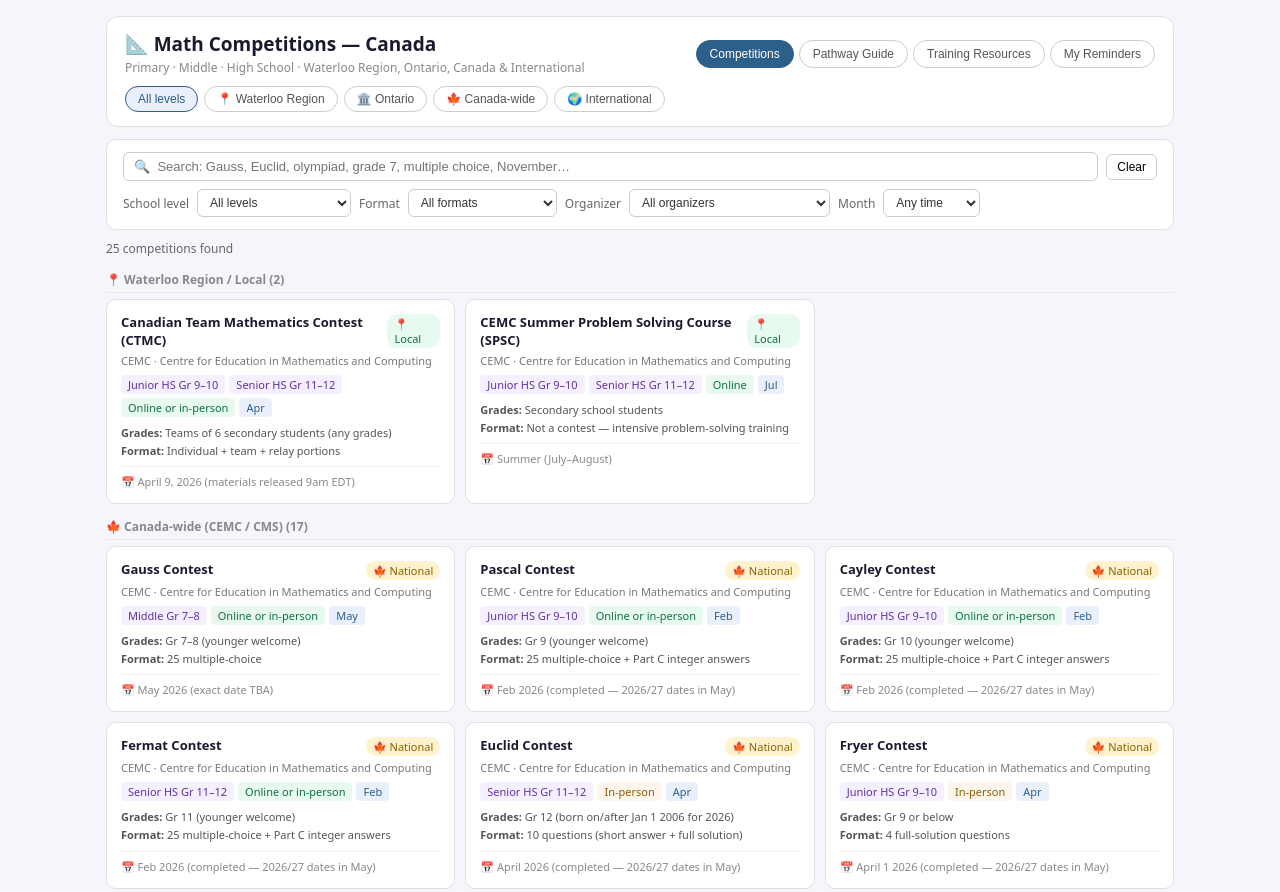
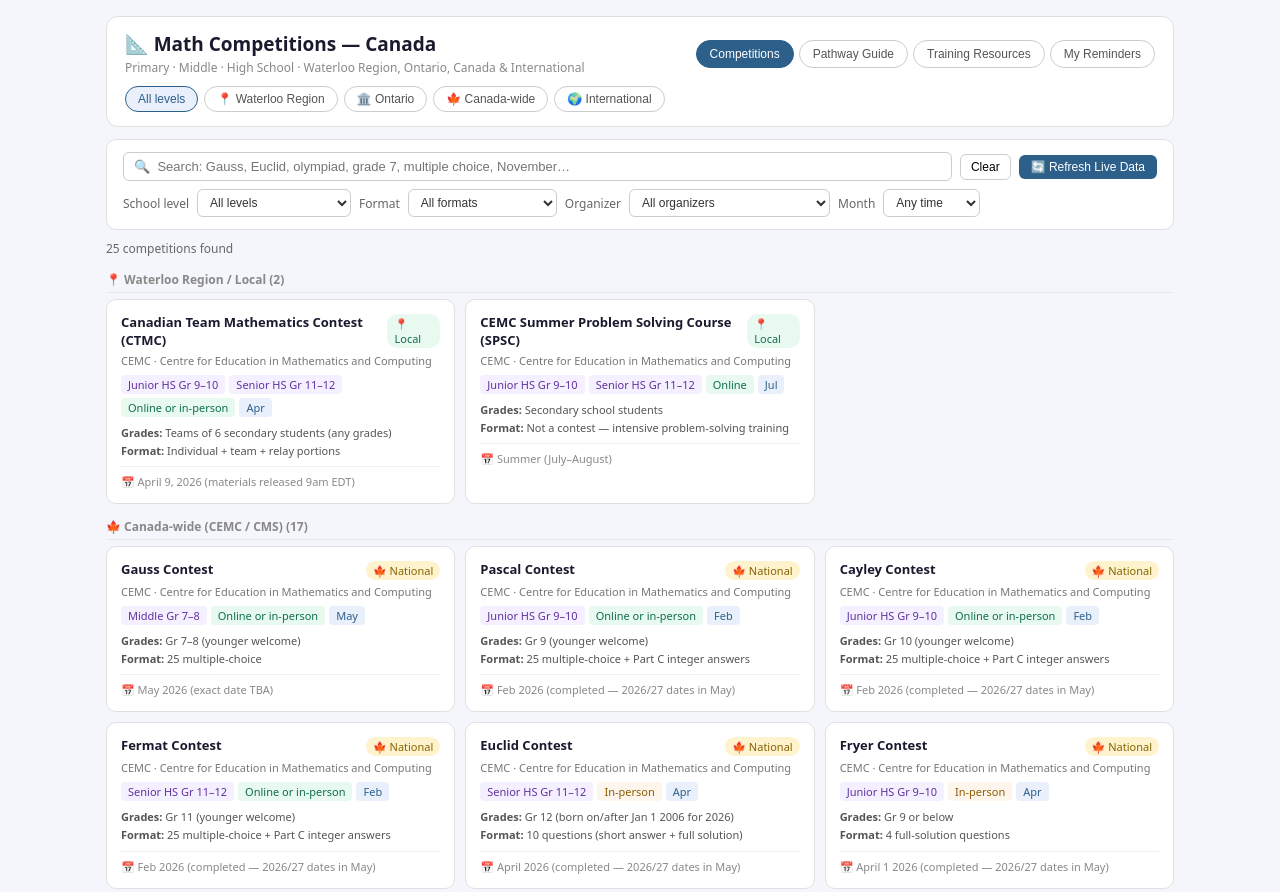
Before and after one commit to lilyqin2025-cpu/camp, a plain HTML site: page math.html in a window 1280 px wide. Shown: the top 892 px of the page. Drawn offline with Linux system fonts and the light colour scheme.

Commit message:
Update math.html

```diff
--- a/math.html
+++ b/math.html
@@ -108,7 +108,9 @@ h1{font-size:19px;font-weight:600;color:#1a1a2e}
   <div class="frow">
     <input type="text" id="f-search" placeholder="🔍  Search: Gauss, Euclid, olympiad, grade 7, multiple choice, November…" oninput="render()">
     <button onclick="clearAll()" style="font-size:12px;padding:5px 10px;border-radius:6px;border:0.5px solid #ccc;background:#fff;cursor:pointer">Clear</button>
+    <button id="refresh-btn" onclick="refreshComps()" style="font-size:12px;padding:5px 12px;border-radius:6px;border:none;background:#2c5f8a;color:#fff;cursor:pointer">🔄 Refresh Live Data</button>
   </div>
+  <div id="refresh-status" style="font-size:11px;color:#888;display:none;padding:4px 2px"></div>
   <div class="frow">
     <label>School level</label>
     <select id="f-level" onchange="render()">
@@ -446,6 +448,63 @@ function removeReminder(id){
 
 updateRemCount();
 render();
+
+async function refreshComps() {
+  var btn = document.getElementById("refresh-btn");
+  var status = document.getElementById("refresh-status");
+  btn.disabled = true;
+  btn.textContent = "⏳ Searching…";
+  status.style.display = "block";
+  status.style.color = "#f0a020";
+  status.textContent = "AI is searching for updated math competition dates, new contests, and registration info… (15–25 sec)";
+
+  var today = new Date().toISOString().split("T")[0];
+  var prompt = "Today is " + today + ". Search for the latest information on Canadian math competitions for students K-12. Check these sources: https://cemc.uwaterloo.ca/contests, https://cms.math.ca/competitions/, https://maa.org/student-programs/amc/. Look for: updated contest dates for 2026/2027, new competitions, registration deadlines, any new competitions launched recently, fee changes, format changes.\n\nReturn ONLY a raw JSON array (no markdown, no backticks) of new or updated competitions:\n[\n  {\n    \"name\": \"Competition Name\",\n    \"abbr\": \"ABBR\",\n    \"org\": \"CEMC/CMS/AMC/Other\",\n    \"orgFull\": \"Full organization name\",\n    \"scope\": \"local/provincial/national/international\",\n    \"level\": [\"middle\",\"junior\",\"senior\"],\n    \"grades\": \"Grade range description\",\n    \"gradeMin\": 7,\n    \"gradeMax\": 12,\n    \"format\": \"online/inperson/both\",\n    \"month\": \"Feb\",\n    \"typicalDate\": \"Date description\",\n    \"regDeadline\": \"Deadline\",\n    \"fee\": \"Fee info\",\n    \"location\": \"Where written\",\n    \"testType\": \"Format description\",\n    \"languages\": \"English\",\n    \"awards\": \"Awards info\",\n    \"link\": \"https://...\",\n    \"notes\": \"Important notes\",\n    \"tags\": [\"tag1\",\"tag2\"],\n    \"organizer\": \"CEMC\"\n  }\n]\n\nReturn raw JSON array only. If nothing new or updated, return [].";
+
+  try {
+    var res = await fetch("https://api.anthropic.com/v1/messages", {
+      method: "POST",
+      headers: {"Content-Type": "application/json"},
+      body: JSON.stringify({
+        model: "claude-sonnet-4-20250514",
+        max_tokens: 4000,
+        tools: [{type: "web_search_20250305", name: "web_search"}],
+        messages: [{role: "user", content: prompt}]
+      })
+    });
+    var data = await res.json();
+    var text = "";
+    if (data.content) data.content.forEach(function(b) { if (b.type === "text") text += b.text; });
+    var match = text.match(/\[[\s\S]*\]/);
+    if (!match) throw new Error("No data returned");
+    var newComps = JSON.parse(match[0]);
+    if (!newComps.length) {
+      status.style.color = "#1a7a4a";
+      status.textContent = "✓ All competition info is up to date as of " + new Date().toLocaleTimeString();
+    } else {
+      var maxId = Math.max.apply(null, COMPS.map(function(c){return c.id;}));
+      newComps.forEach(function(c, i) {
+        c.id = maxId + i + 1;
+        var exists = COMPS.some(function(ex){ return ex.name.toLowerCase() === c.name.toLowerCase(); });
+        if (exists) {
+          var idx = COMPS.findIndex(function(ex){ return ex.name.toLowerCase() === c.name.toLowerCase(); });
+          if (idx >= 0) COMPS[idx] = Object.assign(COMPS[idx], c, {id: COMPS[idx].id});
+        } else {
+          COMPS.push(c);
+        }
+      });
+      status.style.color = "#2c5f8a";
+      status.textContent = "✓ Found " + newComps.length + " new/updated competition(s). Last updated: " + new Date().toLocaleTimeString();
+      render();
+    }
+  } catch(err) {
+    status.style.color = "#c0392b";
+    status.textContent = "Could not fetch live data: " + err.message + ". Showing existing data.";
+  }
+
+  btn.disabled = false;
+  btn.textContent = "🔄 Refresh Live Data";
+}
 </script>
 </body>
 </html>
```
